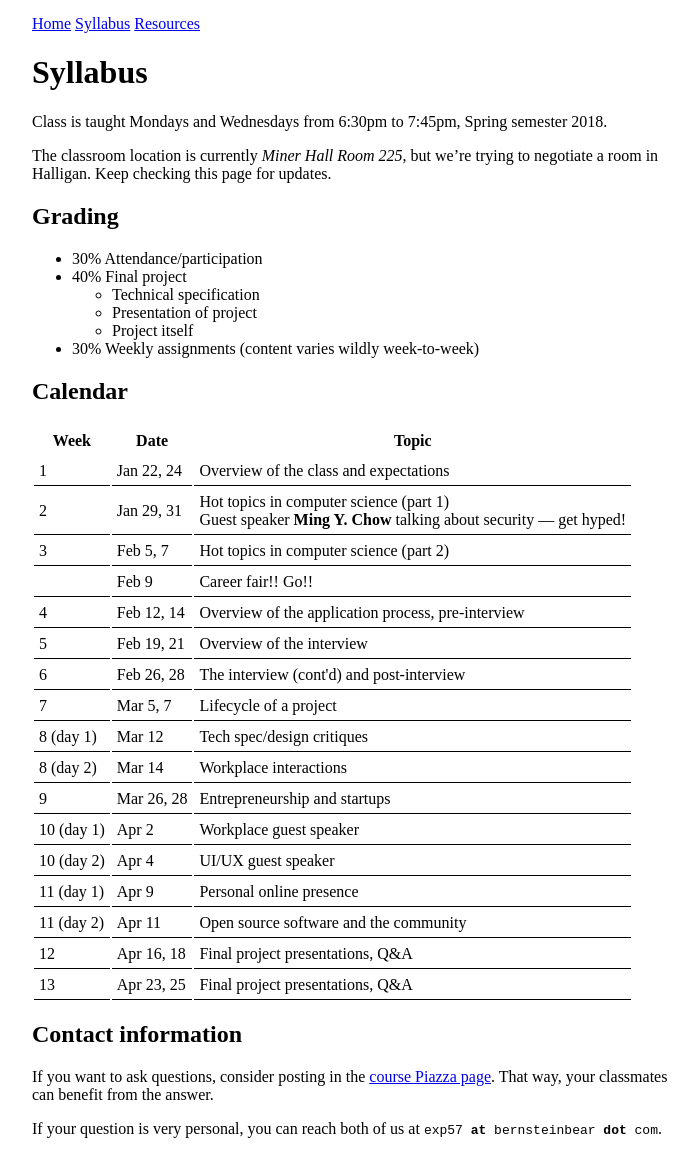
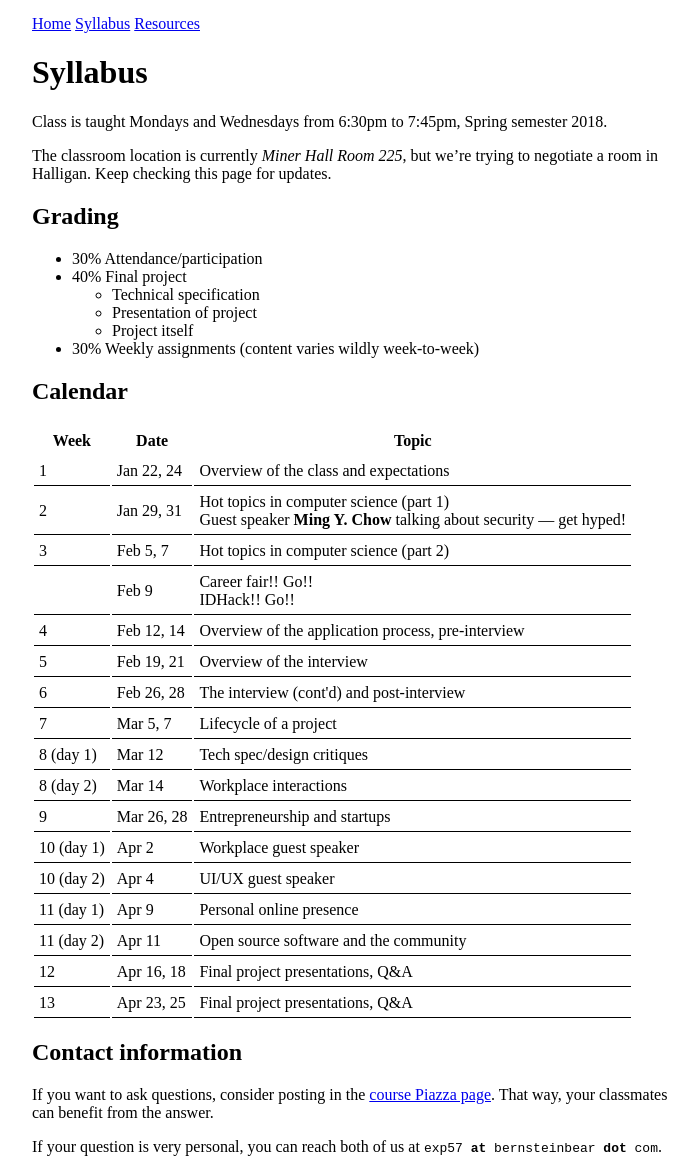
Before and after one commit to tekknolagi/excollege, a Jekyll site: the page built from syllabus.md, in a window 1280 px wide. Shown: the whole page, without its empty margins (16-714 px from the left). Built offline with Jekyll 4.4.1, drawn with Linux system fonts in a browser that asks for light colours.

Commit message:
Add IDHack

```diff
--- a/syllabus.md
+++ b/syllabus.md
@@ -50,7 +50,8 @@ negotiate a room in Halligan. Keep checking this page for updates.
         <tr>
             <td></td>
             <td>Feb 9</td>
-            <td>Career fair!! Go!!</td>
+            <td>Career fair!! Go!!<br />
+            IDHack!! Go!!</td>
         </tr>
         <tr>
             <td>4</td>
```
